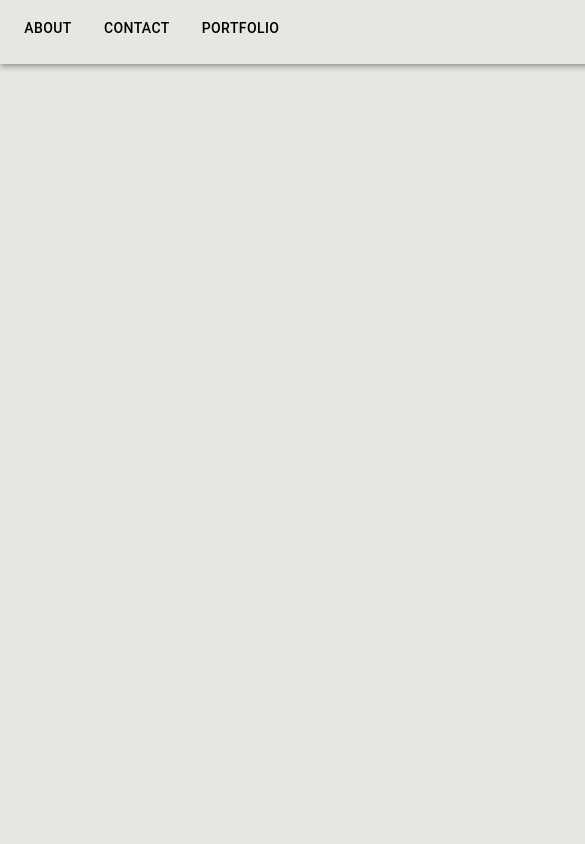
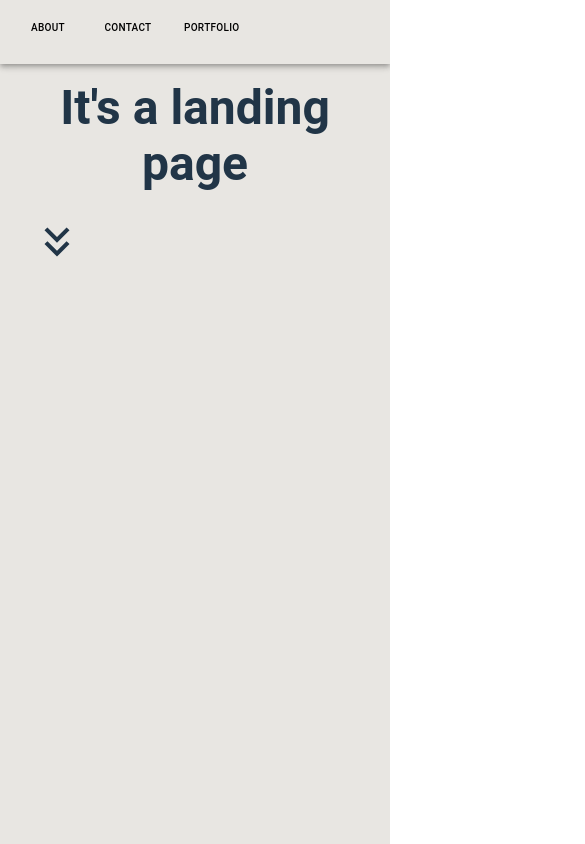
Before and after one commit to PapakhinaIrina/My_portfolio_app, a React (Create React App) app in the folder my_portfolio_app/: page / in a window 390 px wide. Shown: the top 844 px of the page, 585 px wide, since content can reach past the window. Built offline with nearby package versions, Linux system fonts and the light colour scheme.

Commit message:
matchMediaHook

```diff
--- a/my_portfolio_app/package.json
+++ b/my_portfolio_app/package.json
@@ -27,6 +27,7 @@
     "react-router-dom": "^6.10.0",
     "react-scripts": "5.0.1",
     "styled-components": "^6.0.3",
+    "use-match-media-hook": "^1.0.1",
     "uuid": "^9.0.0",
     "web-vitals": "^2.1.4"
   },
@@ -56,6 +57,7 @@
     ]
   },
   "devDependencies": {
+    "@babel/plugin-transform-private-property-in-object": "^7.22.11",
     "@babel/preset-react": "^7.22.15"
   }
 }
--- a/my_portfolio_app/src/index.css
+++ b/my_portfolio_app/src/index.css
@@ -1,6 +1,7 @@
 #root {
   font-weight: 400;
   min-height: 100vh;
+  min-width: 100vw;
   color-scheme: light dark;
   background-color: #e8e6e2;
 
@@ -25,7 +26,6 @@ body {
   padding: 0;
   display: flex;
   place-items: center;
-  min-width: 320px;
   min-height: 100vh;
 }
 
--- /dev/null
+++ b/my_portfolio_app/src/shared/utils/hooks/matchMediaHook.js
@@ -0,0 +1,26 @@
+import { useState, useLayoutEffect } from "react"
+
+const queries = [
+  // mobile
+  "(max-width: 766px)",
+  // tablet
+  "(min-width: 767px) and (max-width: 1199px)",
+  // desktop
+  "(min-width: 1820px)"
+]
+export const useMatchMedia = () => {
+  const mediaQueriLists = queries.map((el) => matchMedia(el));
+  const getValues = () => mediaQueriLists.map((el) => el.matches);
+
+  const [values, setValues] = useState(getValues);
+
+  useLayoutEffect(() => {
+    const handler = () => setValues(getValues);
+
+    mediaQueriLists.forEach((el) => el.addEventListener('change', handler));
+
+    return () => mediaQueriLists.forEach((el) => el.removeEventListener('change', handler));
+  }, [])
+
+  return [ 'isMobile', 'isTablet', 'isDesktop'].reduce((acc, currentScreen, index) => ({...acc, [currentScreen]: values[index]}), {})
+}
--- a/my_portfolio_app/src/widgets/Header/Header.js
+++ b/my_portfolio_app/src/widgets/Header/Header.js
@@ -1,16 +1,20 @@
 import React from "react";
-import { AppBar, Container, Box, Button, Toolbar, Typography } from "@mui/material";
-import { headerHeight } from "../../shared/constants/componentSize";
+import { AppBar, Container, Box, Button, Toolbar, Typography } from "@mui/material"
+import { useMatchMedia } from "../../shared/utils/hooks/matchMediaHook"
+import { headerHeight } from "../../shared/constants/componentSize"
 
 const textHeader = "Papakhina's Portfolio"
 export const Header = () => {
+  const {isMobile, isTablet, isDesktop} = useMatchMedia();
+
   return (
     <AppBar
     position="static"
     color="transparent"
     sx={{
       height: headerHeight,
-      minWidth: "1820px",
+      minWidth: isMobile ? '390px' : null || isTablet ? '767px' : null || isDesktop ? '1820px' : null,
+      maxWidth: isMobile ? '766px' : null || isTablet ? '1199px' : null || isDesktop ? '3000px' : null,
     }}>
       <Container maxWidth="xl">
         <Toolbar disableGutters
@@ -27,7 +31,7 @@ export const Header = () => {
               mr: 2,
               display: { xs: "none", md: "flex" },
               fontFamily: "monospace",
-              fontWeight: 700,
+              fontWeight: isMobile ? 200 : null || isTablet ? 500 : null || isDesktop ?  700 : null,
               letterSpacing: ".3rem",
               color: "inherit",
               textDecoration: "none",
@@ -43,7 +47,8 @@ export const Header = () => {
                 variant="text"
                 href="/about"
                 sx={{
-                  color: "black"
+                  color: "black",
+                  fontSize: isMobile ? 10 : null || isTablet ? 20 : null || isDesktop ?  70 : null,
                 }}>
                   About
               </Button>
@@ -51,7 +56,9 @@ export const Header = () => {
                 variant="text"
                 href="/contact"
                 sx={{
-                  color: "black"
+                  color: "black",
+                  fontSize: isMobile ? 10 : null || isTablet ? 20 : null || isDesktop ?  70 : null,
+
                 }}>
                   Contact
               </Button>
@@ -59,7 +66,8 @@ export const Header = () => {
                 variant="text"
                 href="/portfolio"
                 sx={{
-                  color: "black"
+                  color: "black",
+                  fontSize: isMobile ? 10 : null || isTablet ? 20 : null || isDesktop ?  70 : null,
                 }}>
                   Portfolio
               </Button>
```
Also changed, not shown: 1 other file (tests, documents, lock files or other folders).
